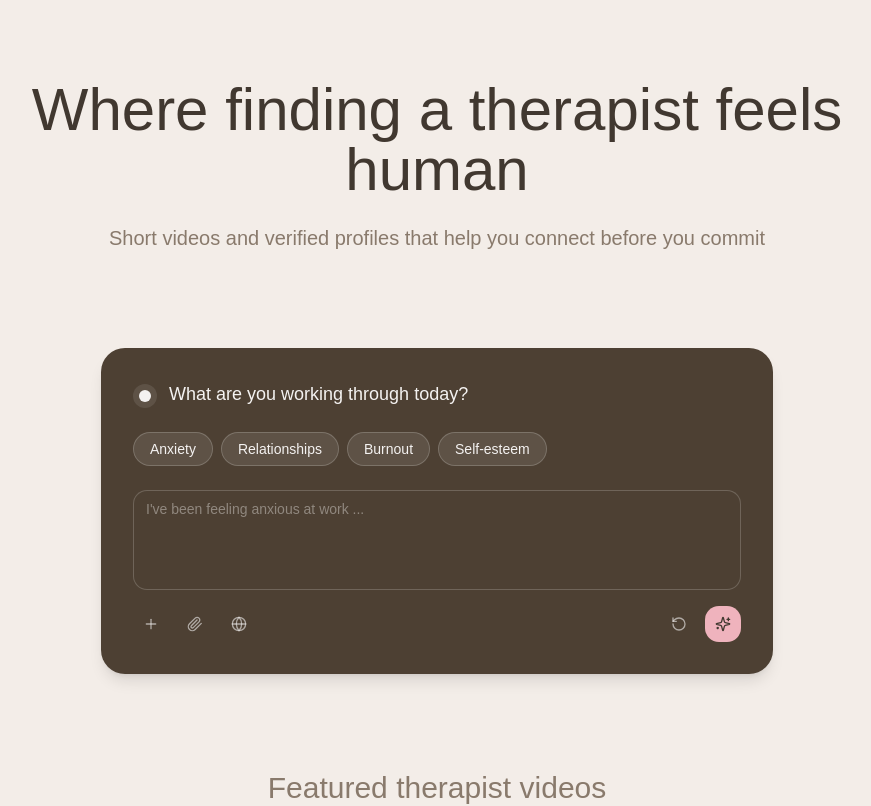
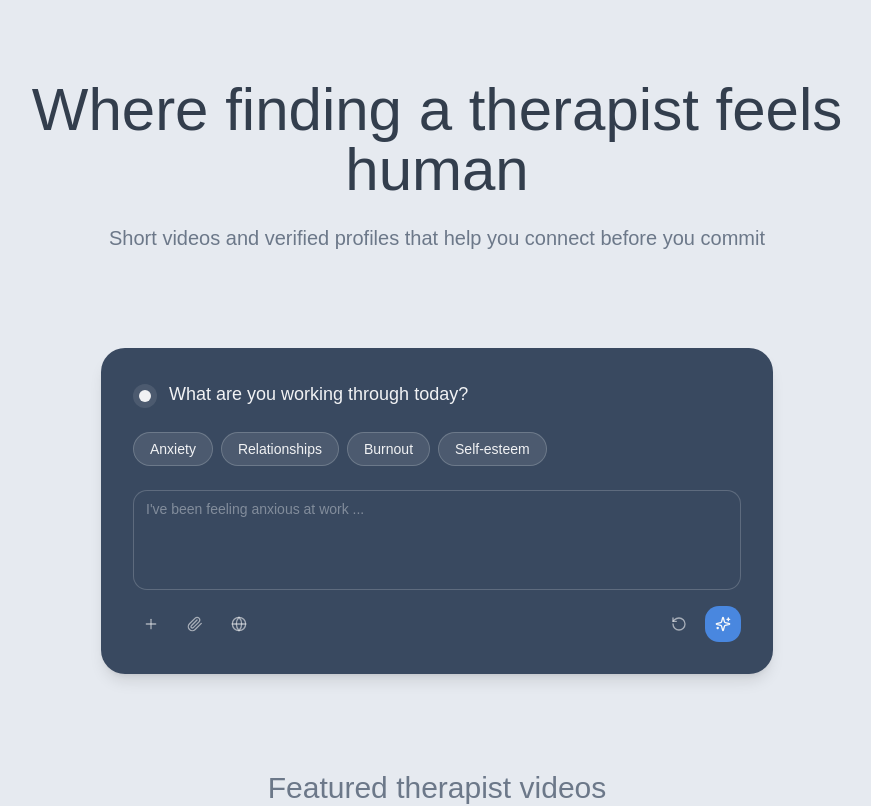
Before and after one commit to uxdesigndani-dotcom/peptidesrated, a React (Vite) app: page / in a window 1280 px wide. Shown: the top 806 px of the page, without its empty margins (203-1074 px from the left). Built offline with nearby package versions, Linux system fonts and the light colour scheme; the HTML template or start-up script is replaced by a standard one; a web font is replaced by a local one.

Commit message:
Update color palette

```diff
--- a/src/index.css
+++ b/src/index.css
@@ -8,36 +8,36 @@ All colors MUST be HSL.
 
 @layer base {
   :root {
-    --background: 30 30% 93%;
-    --foreground: 30 15% 22%;
+    --background: 215 25% 92%;
+    --foreground: 215 20% 25%;
 
-    --card: 350 50% 96%;
-    --card-foreground: 30 15% 22%;
+    --card: 0 0% 98%;
+    --card-foreground: 215 20% 25%;
 
-    --card-dark: 30 20% 25%;
-    --card-dark-foreground: 30 10% 95%;
+    --card-dark: 215 25% 30%;
+    --card-dark-foreground: 215 10% 95%;
 
-    --popover: 350 50% 96%;
-    --popover-foreground: 30 15% 22%;
+    --popover: 0 0% 98%;
+    --popover-foreground: 215 20% 25%;
 
-    --primary: 30 15% 25%;
-    --primary-foreground: 30 10% 96%;
+    --primary: 215 20% 28%;
+    --primary-foreground: 215 10% 96%;
 
-    --secondary: 350 45% 90%;
-    --secondary-foreground: 30 15% 22%;
+    --secondary: 215 20% 88%;
+    --secondary-foreground: 215 20% 25%;
 
-    --muted: 30 25% 88%;
-    --muted-foreground: 30 12% 48%;
+    --muted: 215 15% 86%;
+    --muted-foreground: 215 12% 48%;
 
-    --accent: 350 65% 82%;
-    --accent-foreground: 30 15% 22%;
+    --accent: 215 70% 58%;
+    --accent-foreground: 0 0% 98%;
 
     --destructive: 0 65% 55%;
-    --destructive-foreground: 30 10% 98%;
+    --destructive-foreground: 0 0% 98%;
 
-    --border: 350 30% 88%;
-    --input: 30 15% 25%;
-    --ring: 350 65% 82%;
+    --border: 215 15% 86%;
+    --input: 215 20% 28%;
+    --ring: 215 70% 58%;
 
     --radius: 1rem;
 
@@ -47,36 +47,36 @@ All colors MUST be HSL.
   }
 
   .dark {
-    --background: 30 15% 15%;
-    --foreground: 30 10% 92%;
+    --background: 215 20% 15%;
+    --foreground: 215 10% 92%;
 
-    --card: 30 18% 22%;
-    --card-foreground: 30 10% 92%;
+    --card: 215 18% 22%;
+    --card-foreground: 215 10% 92%;
 
-    --card-dark: 30 20% 18%;
-    --card-dark-foreground: 30 10% 92%;
+    --card-dark: 215 20% 18%;
+    --card-dark-foreground: 215 10% 92%;
 
-    --popover: 30 18% 22%;
-    --popover-foreground: 30 10% 92%;
+    --popover: 215 18% 22%;
+    --popover-foreground: 215 10% 92%;
 
-    --primary: 30 10% 90%;
-    --primary-foreground: 30 15% 15%;
+    --primary: 215 10% 90%;
+    --primary-foreground: 215 20% 15%;
 
-    --secondary: 30 15% 28%;
-    --secondary-foreground: 30 10% 92%;
+    --secondary: 215 15% 28%;
+    --secondary-foreground: 215 10% 92%;
 
-    --muted: 30 15% 28%;
-    --muted-foreground: 30 8% 65%;
+    --muted: 215 15% 28%;
+    --muted-foreground: 215 8% 65%;
 
-    --accent: 350 55% 70%;
-    --accent-foreground: 30 15% 15%;
+    --accent: 215 65% 55%;
+    --accent-foreground: 0 0% 98%;
 
     --destructive: 0 55% 45%;
-    --destructive-foreground: 30 10% 98%;
+    --destructive-foreground: 215 10% 98%;
 
-    --border: 30 15% 30%;
-    --input: 30 10% 85%;
-    --ring: 350 55% 70%;
+    --border: 215 15% 30%;
+    --input: 215 10% 85%;
+    --ring: 215 65% 55%;
   }
 }
 
```
